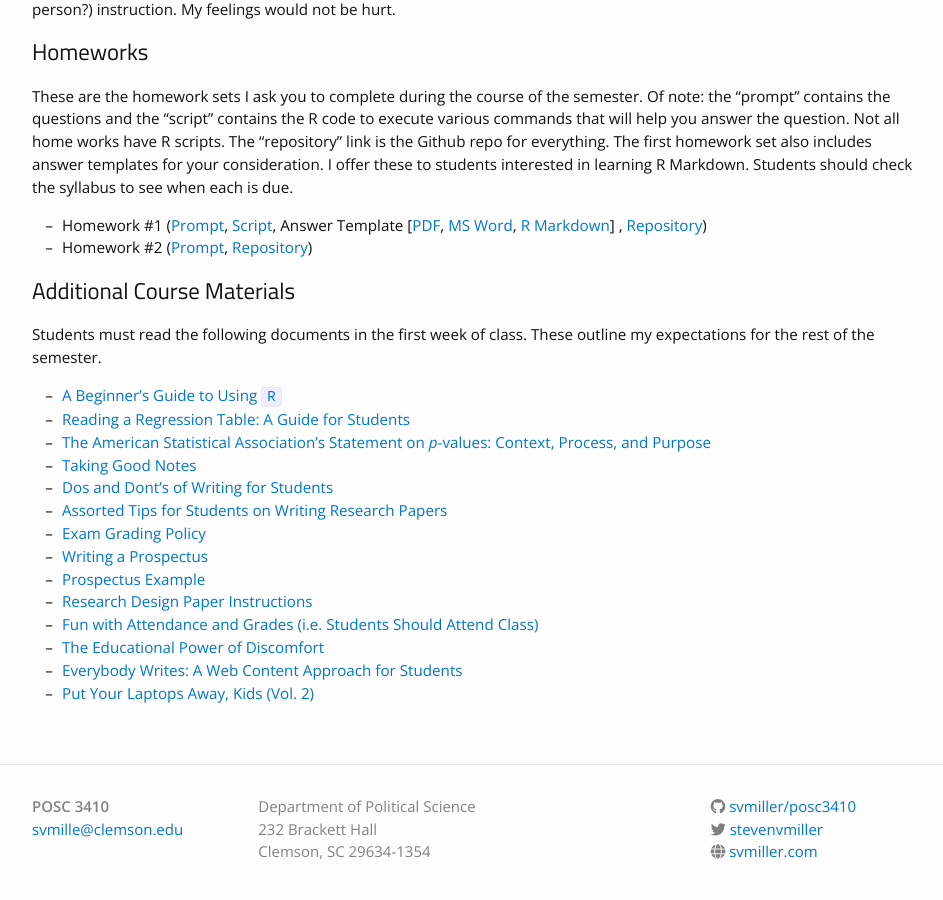
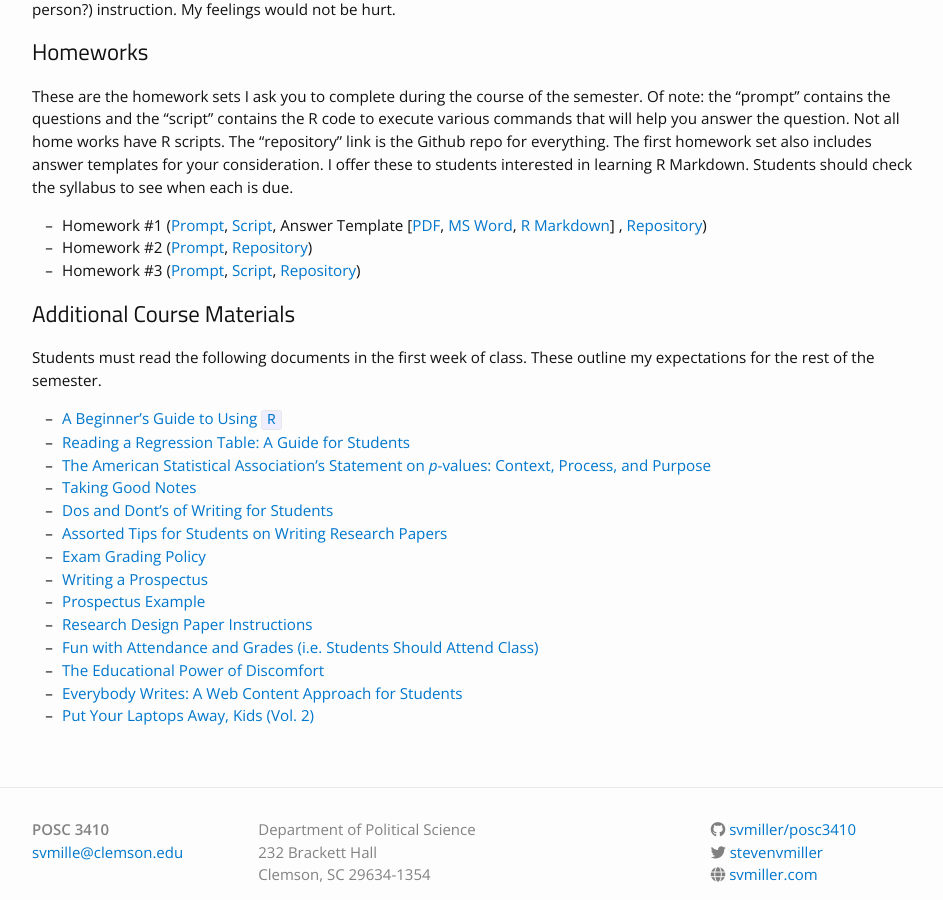
Before and after one commit to svmiller/posc3410, a Jekyll site: the page built from course-materials.md, in a window 1280 px wide and 900 px high, scrolled down 574 px. Shown: the whole window, without its empty margins (163-1106 px from the left). Built offline with Jekyll 4.4.1, drawn with Linux system fonts in a browser that asks for light colours; nearby versions of some CDN libraries.

Commit message:
add that too.

```diff
--- a/course-materials.md
+++ b/course-materials.md
@@ -28,6 +28,7 @@ These are the homework sets I ask you to complete during the course of the semes
 - Homework #1 ([Prompt](http://posc3410.svmiller.com/homeworks/hw1/posc3410-hw1.pdf), [Script](https://github.com/svmiller/posc3410/blob/master/homeworks/hw1/1-sc-primary-2016.R), Answer Template [[PDF](http://posc3410.svmiller.com/homeworks/hw1/posc3410-hw1-answer-template.pdf), [MS Word](http://posc3410.svmiller.com/homeworks/hw1/posc3410-hw1-answer-template.docx), [R Markdown](http://posc3410.svmiller.com/homeworks/hw1/posc3410-hw1-answer-template.Rmd)]
 , [Repository](https://github.com/svmiller/posc3410/tree/master/homeworks/hw1))
 - Homework #2 ([Prompt](http://posc3410.svmiller.com/homeworks/hw2/posc3410-hw2.pdf), [Repository](https://github.com/svmiller/posc3410/tree/master/homeworks/hw2))
+- Homework #3 ([Prompt](http://posc3410.svmiller.com/homeworks/hw3/posc3410-hw3.pdf), [Script](https://github.com/svmiller/posc3410/blob/master/homeworks/hw3/1-simulate-population.R), [Repository](https://github.com/svmiller/posc3410/tree/master/homeworks/hw3))
 
 
 ## Additional Course Materials
```
